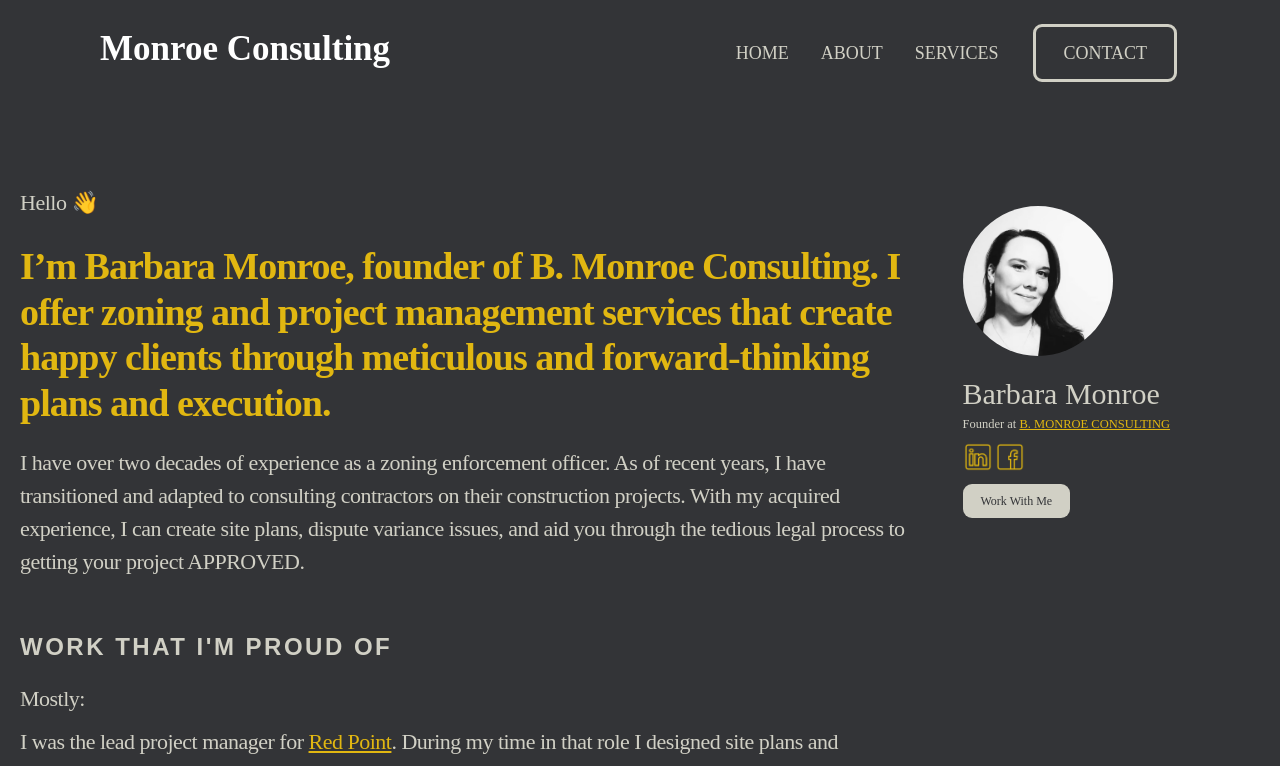
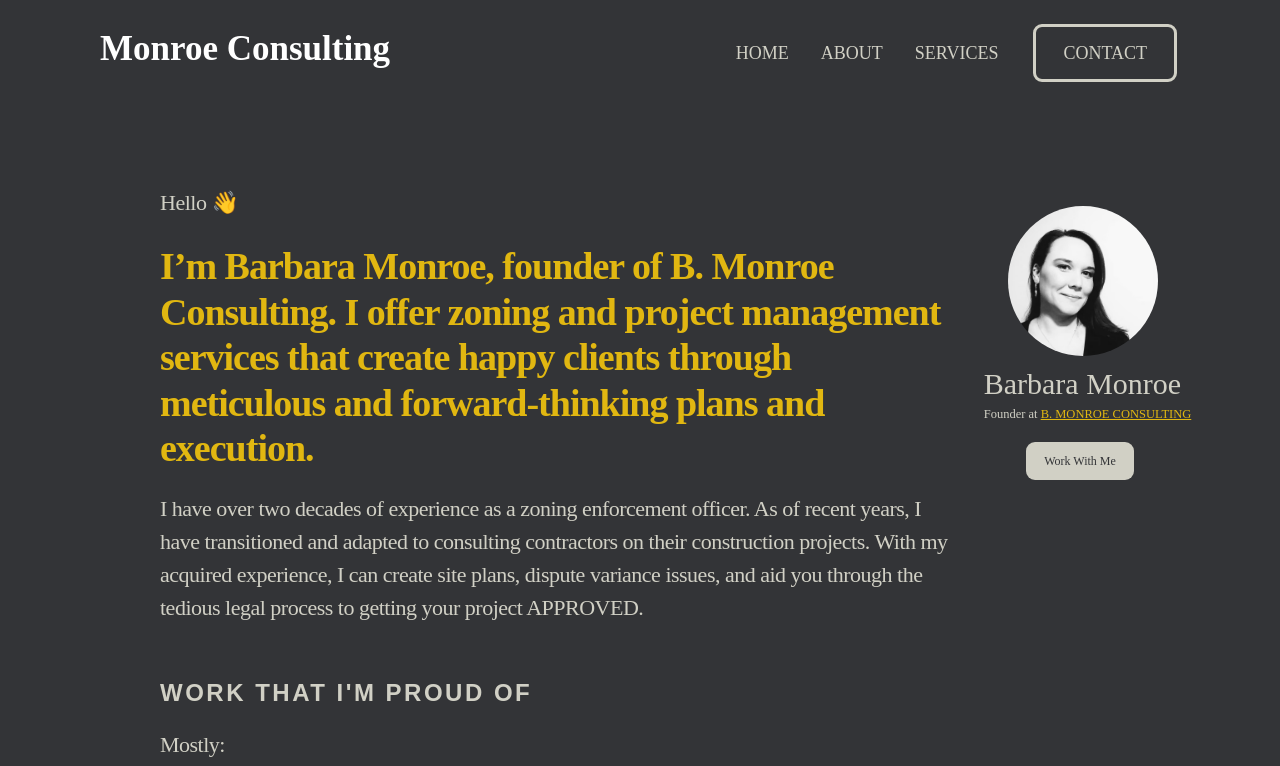
Before and after one commit to Caleb-Rogers/bmonroe-consulting, a Next.js app: page /about in a window 1280 px wide. Shown: the top 766 px of the page. Built offline with nearby package versions, Linux system fonts and the light colour scheme.

Commit message:
About & Services Pages Spacing

```diff
--- a/src/components/AboutPage/AboutPage.css
+++ b/src/components/AboutPage/AboutPage.css
@@ -2,7 +2,7 @@
 /* ABOUT PAGE */
 /**************************/
 .about-container {
-  padding: 9rem 2rem 9rem;
+  padding: 9rem 6rem 9rem 16rem;
   background-color: #333437;
   color: #d1d0c5;
   font-family: "Playfair Display", serif;
@@ -18,7 +18,6 @@
 
 .about-main-left {
   flex: 3;
-  padding-right: 5rem;
   overflow-y: auto;
   width: 100%;
   box-sizing: border-box;
@@ -73,6 +72,9 @@ p {
 /* RIGHT PAGE */
 
 .about-main-right {
+  display: flex;
+  flex-direction: column;
+  align-items: center;
   position: sticky;
   top: 0;
   flex: 1;
@@ -91,8 +93,7 @@ p {
 .about-main-right img {
   width: 30px;
   height: auto;
-  margin-top: 2rem;
-  margin-bottom: 2rem;
+  margin: 2rem 1rem 1rem 0;
 }
 
 .about-main-right h4 {
@@ -104,17 +105,6 @@ p {
   margin-bottom: 1rem;
 }
 
-.socials {
-  display: flex;
-  align-items: flex-start;
-  height: 3rem;
-  gap: 2px;
-}
-
-.socials img {
-  margin: 0 0 20px 0;
-}
-
 .about-main-right .about-pg-cta:link,
 .about-main-right .about-pg-cta:visited {
   display: inline-block;
@@ -122,8 +112,8 @@ p {
   font-weight: 500;
   font-size: 1.2rem;
   transition: all 0.3s;
-  padding: 0.8rem 1.8rem;
-  margin-top: 1.2rem;
+  padding: 1rem 1.8rem;
+  margin: 1rem 1.5rem 0 0;
   border-radius: 9px;
   color: #333437;
   background-color: #d1d0c5;
--- a/src/components/AboutPage/AboutPage.js
+++ b/src/components/AboutPage/AboutPage.js
@@ -12,7 +12,6 @@ export default function About() {
         if ("IntersectionObserver" in window) {
           const observer = new IntersectionObserver((entries) => {
             entries.forEach((entry) => {
-              console.log(entry);
               if (entry.isIntersecting) {
                 entry.target.classList.add('show');
               } else {
@@ -134,10 +133,6 @@ export default function About() {
                       <h4>Barbara Monroe</h4>
                       <h5>Founder at <Link className="founder" href="/">B. MONROE CONSULTING</Link></h5>
                     </div>
-                    <div className="socials">
-                      <Link href="https://www.linkedin.com/in/barbara-monroe-6088439a/" target="_blank"><img src="linkedin-500-yellow.png" alt="LinkedIn Icon" /></Link>
-                      <Link href="https://www.facebook.com/barb.monroe.18" target="_blank"><img src="facebook-500-yellow.png" alt="Facebook Icon" /></Link>
-                    </div>
                     <Link className="about-pg-cta" href="/contact">Work With Me</Link>
                 </div>
             </div>
--- a/src/components/ServicesPage/ServicesPage.css
+++ b/src/components/ServicesPage/ServicesPage.css
@@ -2,7 +2,7 @@
 /* SERVICES PAGE */
 /**************************/
 .service-container {
-  padding: 9rem 2rem 9rem;
+  padding: 9rem 6rem 9rem 16rem;
   background-color: #333437;
   color: #d1d0c5;
   font-family: "Playfair Display", serif;
@@ -18,7 +18,6 @@
 
 .service-main-left {
   flex: 3;
-  padding-right: 5rem;
   overflow-y: auto;
   width: 100%;
   box-sizing: border-box;
@@ -73,6 +72,9 @@ p {
 /* RIGHT PAGE */
 
 .service-main-right {
+  display: flex;
+  flex-direction: column;
+  align-items: center;
   position: sticky;
   top: 0;
   flex: 1;
@@ -92,8 +94,7 @@ p {
 .service-main-right img {
   width: 30px;
   height: auto;
-  margin-top: 2rem;
-  margin-bottom: 2rem;
+  margin: 2rem 1rem 1rem 0;
 }
 
 .service-main-right h4 {
@@ -105,17 +106,6 @@ p {
   margin-bottom: 1rem;
 }
 
-.socials {
-  display: flex;
-  align-items: flex-start;
-  height: 3rem;
-  gap: 2px;
-}
-
-.socials img {
-  margin: 0 0 20px 0;
-}
-
 .service-main-right .service-pg-cta:link,
 .service-main-right .service-pg-cta:visited {
   display: inline-block;
@@ -123,8 +113,8 @@ p {
   font-weight: 500;
   font-size: 1.2rem;
   transition: all 0.3s;
-  padding: 0.8rem 1.8rem;
-  margin-top: 1.2rem;
+  padding: 1rem 1.8rem;
+  margin: 1rem 1.5rem 0 0;
   border-radius: 9px;
   color: #333437;
   background-color: #d1d0c5;
--- a/src/components/ServicesPage/ServicesPage.js
+++ b/src/components/ServicesPage/ServicesPage.js
@@ -12,7 +12,6 @@ export default function Service() {
         if ("IntersectionObserver" in window) {
           const observer = new IntersectionObserver((entries) => {
             entries.forEach((entry) => {
-              console.log(entry);
               if (entry.isIntersecting) {
                 entry.target.classList.add('show');
               } else {
@@ -140,10 +139,6 @@ export default function Service() {
                       <h4>Barbara Monroe</h4>
                       <h5>Founder at <Link className="founder" href="/">B. MONROE CONSULTING</Link></h5>
                     </div>
-                    <div className="socials">
-                      <Link href="https://www.linkedin.com/in/barbara-monroe-6088439a/" target="_blank"><img src="linkedin-500-yellow.png" alt="LinkedIn Icon" /></Link>
-                      <Link href="https://www.facebook.com/barb.monroe.18" target="_blank"><img src="facebook-500-yellow.png" alt="Facebook Icon" /></Link>
-                    </div>
                     <Link className="service-pg-cta" href="/contact">Work With Me</Link>
                 </div>
             </div>
```
